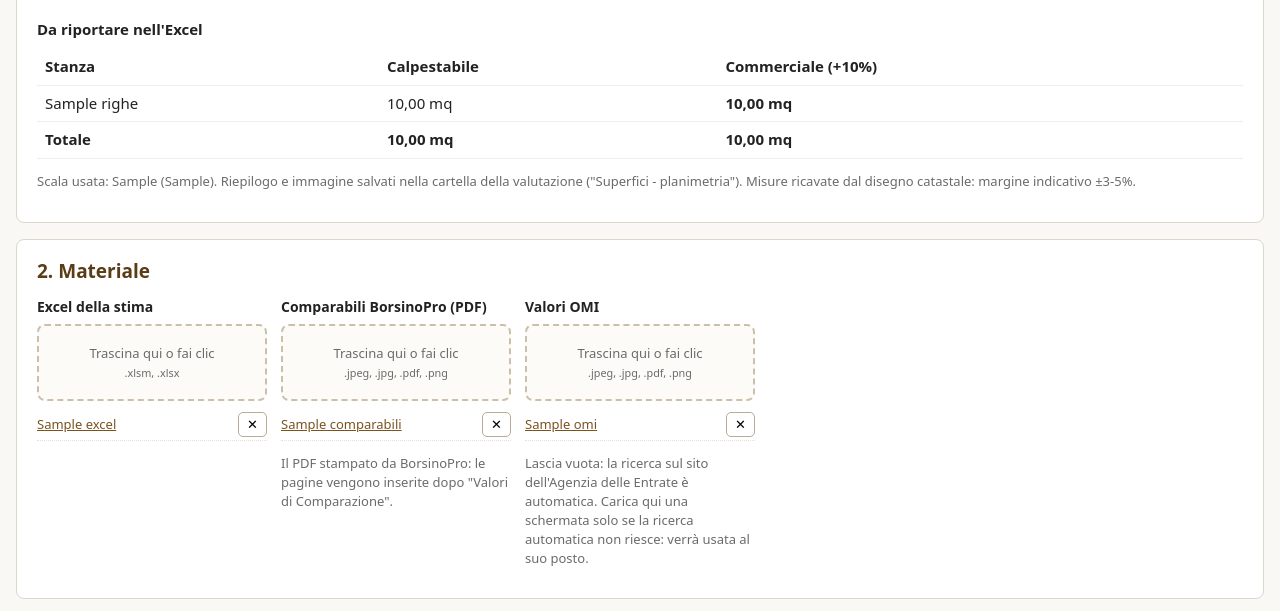
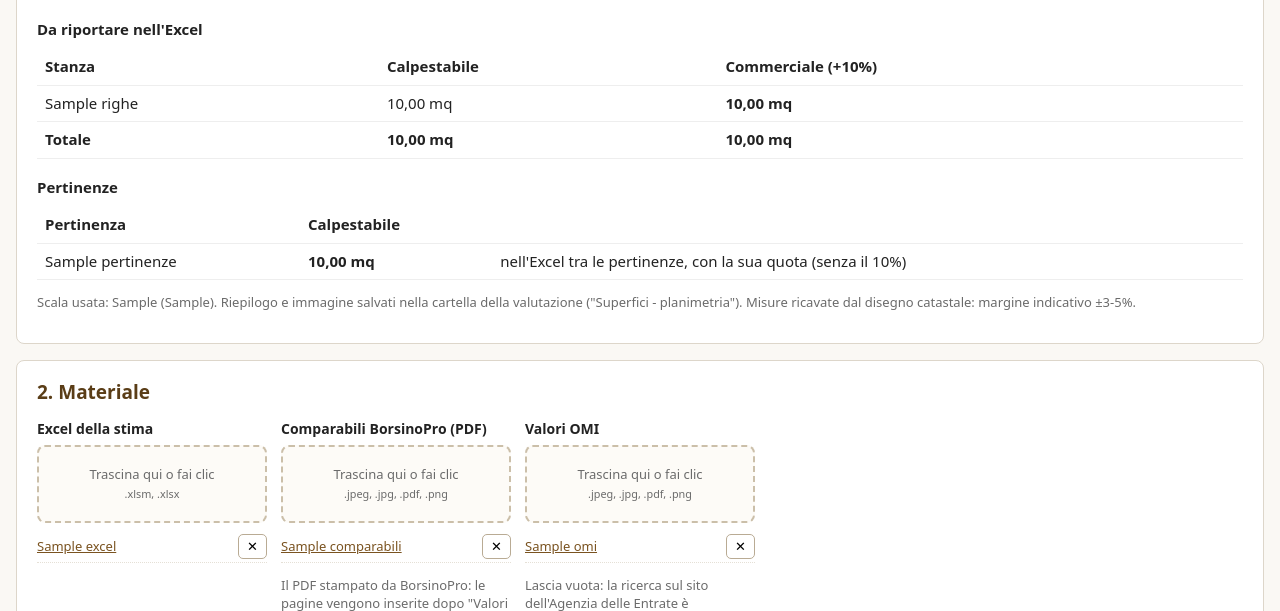
Before and after one commit to grigoloimmobiliare/preliminari-grigolo, a FastAPI app: template valutazioni/app/web/templates/valutazione.html in a window 1280 px wide. Shown: the part 973-1584 px from the top of the page. Run offline with FastAPI, Linux system fonts and the light colour scheme; the template is opened without the code that fills it: most values are stand-ins (such as "Sample title", 1, 10 or a date in 2020).

Commit message:
Valutazioni: balconi, terrazzi, cantine, garage... a parte come pertinenze, senza maggiorazione
Co-Authored-By: Claude Opus 5.5 <noreply@anthropic.com>
Claude-Session: https://claude.ai/code/session_01GFqWfsVatsLJvctcKSGrA2

```diff
--- a/valutazioni/app/web/templates/guida.html
+++ b/valutazioni/app/web/templates/guida.html
@@ -8,7 +8,9 @@
     <li><strong>Planimetria</strong>: carica la planimetria catastale e premi <strong>Calcola mq</strong>. Il programma
       trova le stanze, le numera sull'immagine e ne misura la superficie calpestabile (al netto dei muri). Spunta le
       stanze dell'immobile, scrivi il nome e salva: ottieni per ogni stanza i mq calpestabili e i mq commerciali
-      (calpestabili + 15%, modificabile nelle impostazioni) da riportare nell'Excel.</li>
+      (calpestabili + 15%, modificabile nelle impostazioni) da riportare nell'Excel. Le zone chiamate balcone, terrazzo,
+      loggia, cantina, garage, box, soffitta, magazzino, giardino... sono pertinenze: escono a parte, con i soli mq
+      calpestabili, da riportare tra le pertinenze dell'Excel (dove vale la loro quota).</li>
     <li>Carica l'<strong>Excel della stima</strong> compilato. Accanto a "ZONA OMI" scrivi la zona in cui si trova
       l'immobile: il codice (es. <code>B1</code>) oppure il nome della zona come compare sul sito dell'Agenzia delle
       Entrate (es. <code>Centro storico</code>). Accanto a "FIRMA:" scrivi chi firma la valutazione.</li>
--- a/valutazioni/app/web/templates/valutazione.html
+++ b/valutazioni/app/web/templates/valutazione.html
@@ -39,9 +39,9 @@
   <form method="post" action="/valutazioni/{{ v.id }}/planimetria/salva">
     <div class="riga" style="align-items:flex-start; margin-top:12px">
       <div style="flex:1 1 420px; min-width:300px">
-        <img src="/valutazioni/{{ v.id }}/planimetria/{{ 'superfici' if pl.righe else 'zone' }}.png?{{ pl.calcolata }}{{ pl.righe|length }}"
+        <img src="/valutazioni/{{ v.id }}/planimetria/{{ 'superfici' if (pl.righe or pl.pertinenze) else 'zone' }}.png?{{ pl.calcolata }}{{ pl.righe|length }}-{{ (pl.pertinenze or [])|length }}"
              alt="Planimetria con le zone numerate" style="width:100%; border:1px solid var(--bordo)">
-        {% if pl.righe %}<p class="nota"><a href="/valutazioni/{{ v.id }}/planimetria/zone.png" target="_blank">Vedi tutte le zone numerate</a></p>{% endif %}
+        {% if pl.righe or pl.pertinenze %}<p class="nota"><a href="/valutazioni/{{ v.id }}/planimetria/zone.png" target="_blank">Vedi tutte le zone numerate</a></p>{% endif %}
       </div>
       <div style="flex:1 1 380px">
         <label class="campo"><span>Scala</span>
@@ -61,7 +61,7 @@
             <tr>
               <td><input type="checkbox" name="scegli_{{ z.n }}" {% if z.n in pl.scelti %}checked{% endif %} style="width:auto"></td>
               <td>{{ z.n }}</td>
-              <td><input name="nome_{{ z.n }}" value="{{ pl.nomi.get(z.n|string, '') }}" placeholder="es. Soggiorno"></td>
+              <td><input name="nome_{{ z.n }}" value="{{ pl.nomi.get(z.n|string, '') }}" placeholder="es. Soggiorno, Balcone"></td>
               <td>{{ '%.2f'|format(z.mq)|replace('.', ',') }}</td>
             </tr>
           {% endfor %}
@@ -72,7 +72,7 @@
     </div>
   </form>
 
-  {% if pl.righe %}
+  {% if pl.righe or pl.pertinenze %}
   <h3>Da riportare nell'Excel</h3>
   <table class="elenco">
     <thead><tr><th>Stanza</th><th>Calpestabile</th><th>Commerciale (+{{ '%g'|format(pl.maggiorazione) }}%)</th></tr></thead>
@@ -85,6 +85,18 @@
         <td><strong>{{ '%.2f'|format(pl.tot_commerciale)|replace('.', ',') }} mq</strong></td></tr>
     </tbody>
   </table>
+  {% if pl.pertinenze %}
+  <h3>Pertinenze</h3>
+  <table class="elenco">
+    <thead><tr><th>Pertinenza</th><th>Calpestabile</th><th></th></tr></thead>
+    <tbody>
+    {% for r in pl.pertinenze %}
+      <tr><td>{{ r.nome }}</td><td><strong>{{ '%.2f'|format(r.calpestabile)|replace('.', ',') }} mq</strong></td>
+        <td>nell'Excel tra le pertinenze, con la sua quota (senza il {{ '%g'|format(pl.maggiorazione) }}%)</td></tr>
+    {% endfor %}
+    </tbody>
+  </table>
+  {% endif %}
   <p class="nota">Scala usata: {{ pl.scala_usata }} ({{ pl.scala_numero }}). Riepilogo e immagine salvati nella cartella della valutazione
     ("Superfici - planimetria"). Misure ricavate dal disegno catastale: margine indicativo ±3-5%.</p>
   {% endif %}
```
Also changed, not shown: valutazioni/app/superfici.py (+21 -3 lines), valutazioni/tests/test_planimetria.py (+6 -0 lines).
